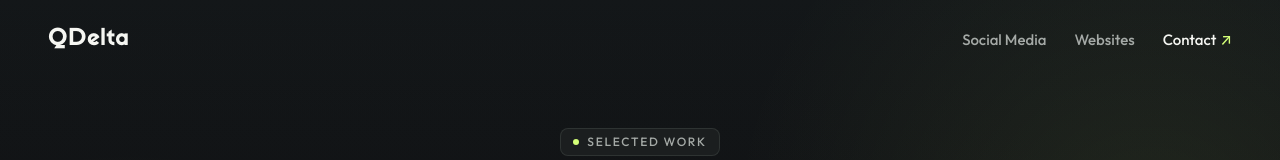
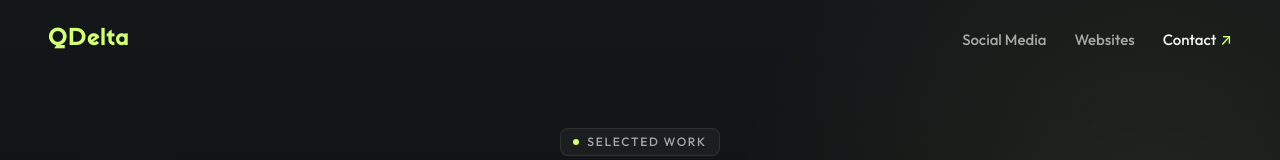
Before and after one commit to qdelta-technologies/work-portfolio-qdelta, a Next.js app: page / in a window 1280 px wide. Shown: the top 160 px of the page. Built offline with nearby package versions, Linux system fonts and the light colour scheme.

Commit message:
style: color QDelta logo in brand lime #D4FF78

```diff
--- a/src/components/layout/Header.tsx
+++ b/src/components/layout/Header.tsx
@@ -38,7 +38,7 @@ export function Header() {
           aria-label="QDelta — Back to top of page"
         >
           <span
-            className="text-[21px] sm:text-[23px] font-bold text-[#F5F6F2] tracking-[0.02em] transition-colors group-hover:text-white"
+            className="text-[21px] sm:text-[23px] font-bold text-[#D4FF78] tracking-[0.02em] transition-all group-hover:brightness-110"
             style={{ fontFamily: "var(--font-logo), 'Sifonn', sans-serif" }}
           >
             {siteConfig.name}
```
